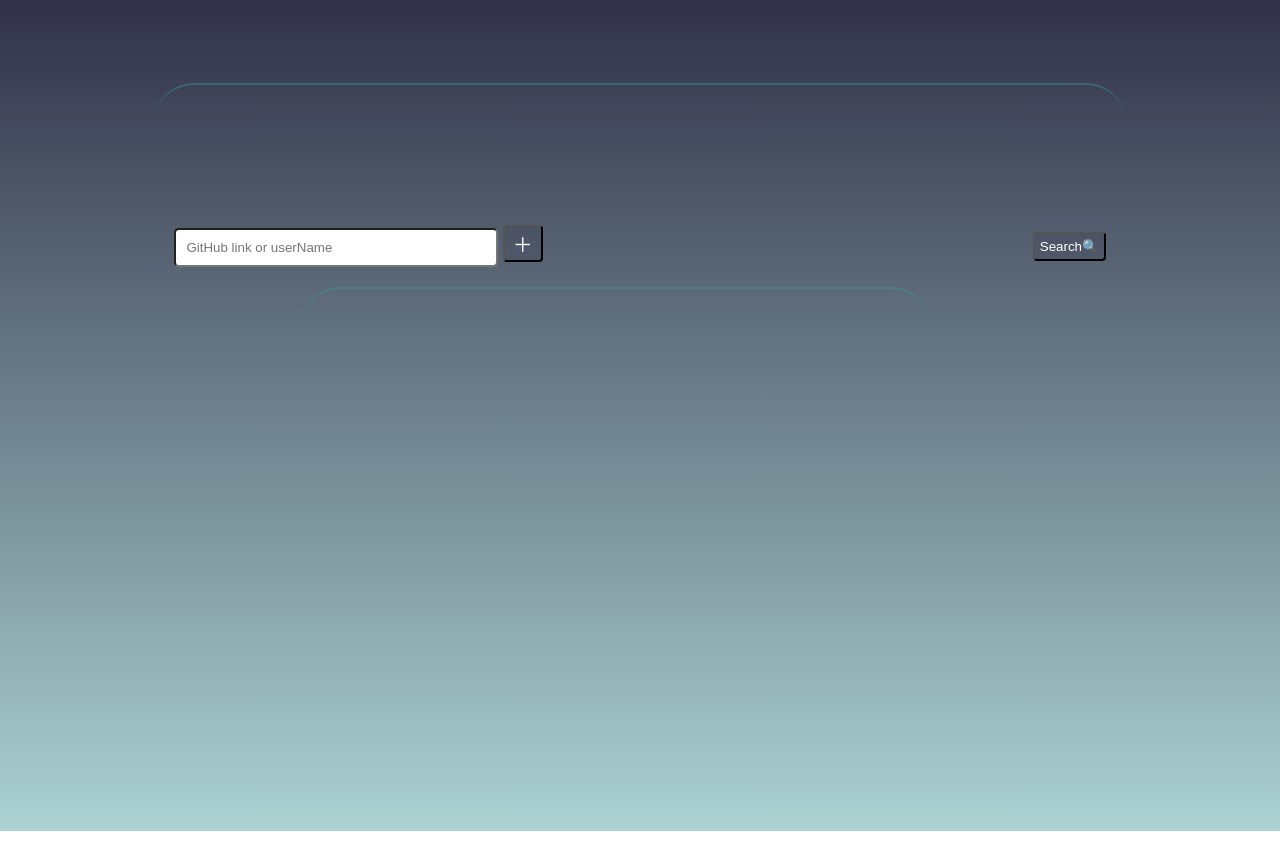
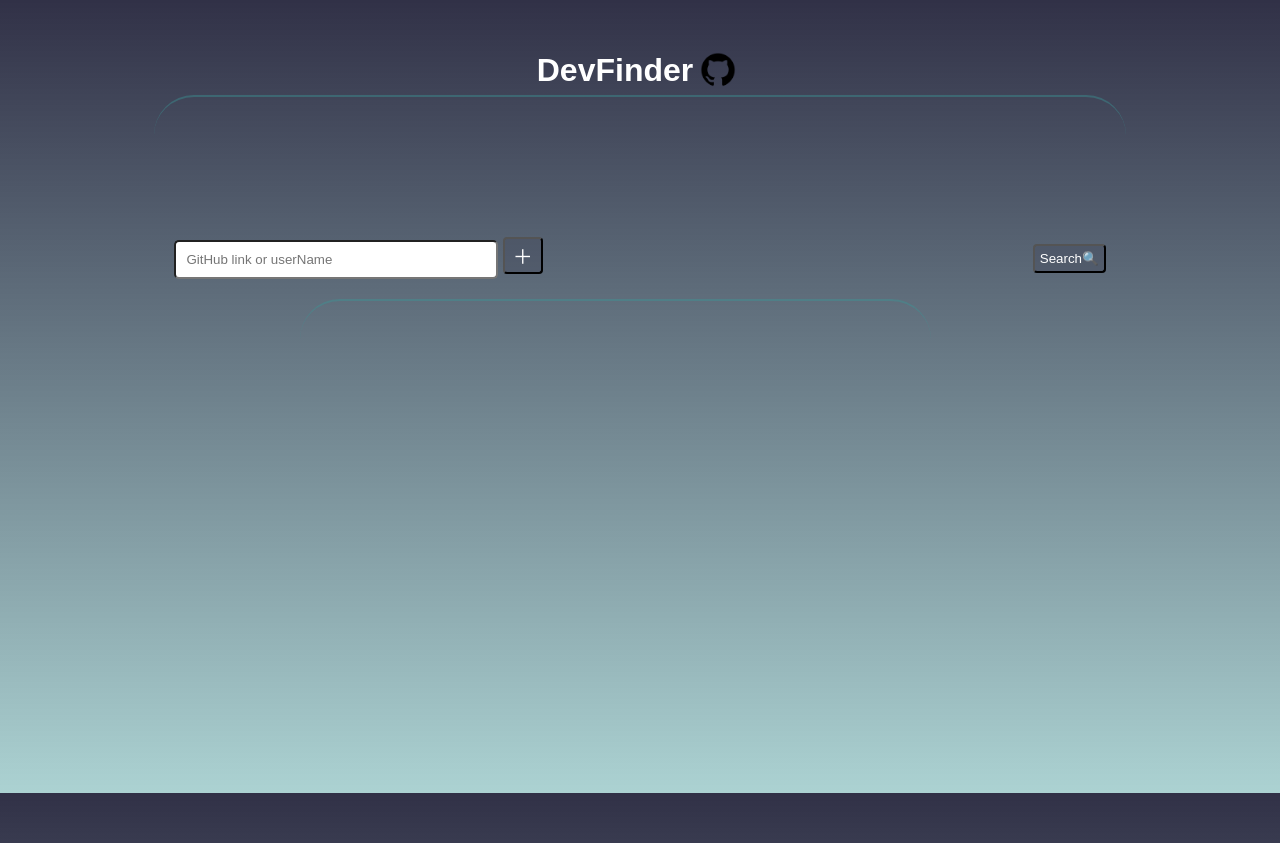
Before and after one commit to WanjikuN/DevFinder, a website: page index.html in a window 1280 px wide. Drawn offline with Linux system fonts and the light colour scheme.

Commit message:
Add Logo

```diff
--- a/css/main.css
+++ b/css/main.css
@@ -5,10 +5,17 @@ body{
     font-family:Arial, Helvetica, sans-serif;
     overflow: hidden;
 }
+#main_container h1{
+    display: flex;
+   justify-content: center;
+   align-items: center;
+   margin: 0px;
+
+}
 #main_container{
     /* border: 2px solid black; */
     padding: 20px;
-    margin: 5% 10% 5% 10% ;
+    margin: 2% 10% 5% 10% ;
     height: 85vh;
 
 }
@@ -81,3 +88,7 @@ img{
     padding: 2px;
     margin: 12px;
 }
+#github{
+    width: 50px;
+
+}
--- a/index.html
+++ b/index.html
@@ -9,7 +9,9 @@
 </head>
 <body>
     <!-- This is the landing page -->
+
     <div id="main_container">
+        <h1 >DevFinder <img id="github" src="./images/download.png" alt=""></h1>
         <!-- Main container that holds everything -->
         <div id="added_names">
             <!-- Added links or names -->
```
Also changed, not shown: images/download.png (added).
